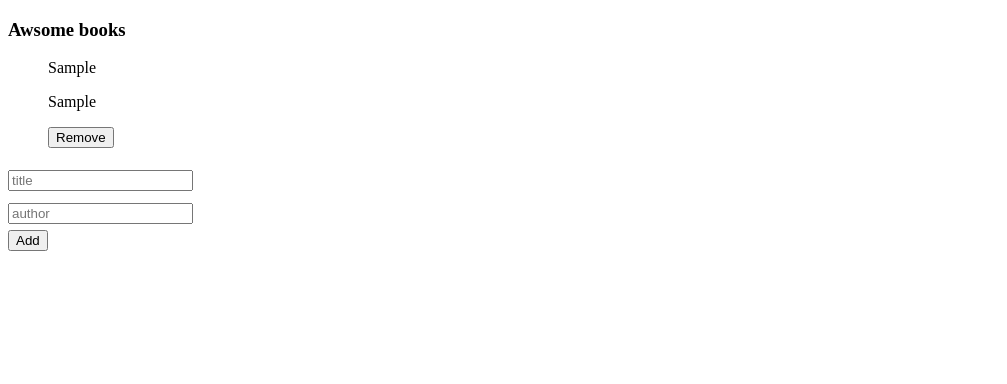
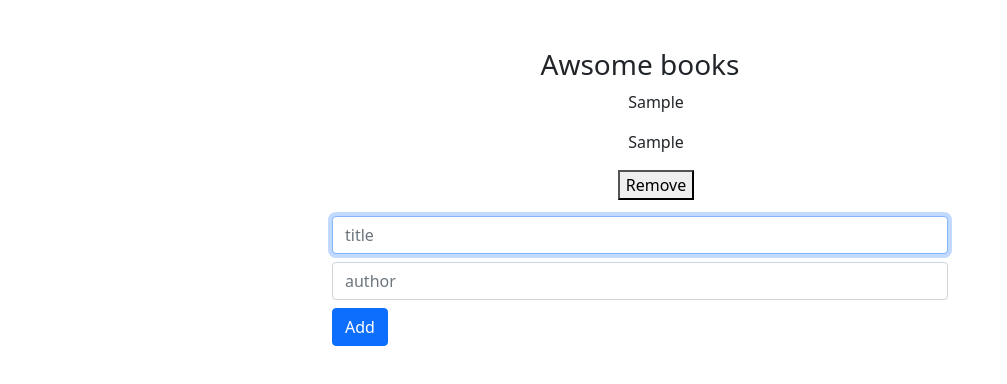
Before and after one commit to Takhmina175/awesome_books, a plain HTML site: page index.html in a window 1280 px wide. Both pictures are taken after typing "Sample", "Sample" into the empty fields and a click on the button "Add". Shown: the whole page, without its empty margins (0-1007 px from the left). Drawn offline with nearby package versions, Linux system fonts and the light colour scheme.

Commit message:
Resolve removeBook issue

```diff
--- a/index.html
+++ b/index.html
@@ -4,20 +4,23 @@
     <meta charset="UTF-8">
     <meta http-equiv="X-UA-Compatible" content="IE=edge">
     <meta name="viewport" content="width=device-width, initial-scale=1.0">
+    <link rel="stylesheet" href="https://cdn.jsdelivr.net/npm/bootstrap@5.1.1/dist/css/bootstrap.min.css" integrity="sha384-F3w7mX95PdgyTmZZMECAngseQB83DfGTowi0iMjiWaeVhAn4FJkqJByhZMI3AhiU" crossorigin="anonymous">
+    <link rel="stylesheet" href="style.css">
     <title>Awsome Books</title>
-    <link rel="stylesheet" href="style.css">
 </head>
 <body>
-<h3>Awsome books</h3>
-<div id="ptext"></div>
+  <main class="mt-5">
+    <h3 class="text-center">Awsome books</h3>
+    <div class="text-center" id="ptext"></div>
 
-<div class="bookList">
-  <form>
-    <input type="text" id="title" placeholder="title" class="styleInput"><br>
-    <input type="text" id="author" placeholder="author" class="styleInput" ><br>
-    <button id="add-btn">Add</button>
-  </form>
-</div>
-<script src="index.js"></script>
+    <div class="container w-50 bookList">
+      <form class="g-3">
+        <input type="text" class="form-control mb-2" id="title" name="title" placeholder="title" required>
+        <input type="text" class="form-control mb-2" id="author" name="author" placeholder="author" required>
+        <button class="btn btn-primary" id="add-btn">Add</button>
+      </form>
+    </div>
+  </main>
+  <script src="index.js"></script>
 </body>
 </html>
--- a/index.js
+++ b/index.js
@@ -3,11 +3,10 @@ const authorInput = document.querySelector('#author');
 const bookContainer = document.querySelector('#ptext');
 const addBtn = document.getElementById('add-btn');
 
-let books = [];
-if (localStorage.getItem('books') === null) {
-  books = [];
-} else {
-  books = JSON.parse(localStorage.getItem('books'));
+// let books = [];
+function renderBooks() {
+  const books = JSON.parse(localStorage.getItem('books') || '[]');
+  return books;
 }
 
 const ul = document.createElement('ul');
@@ -32,12 +31,12 @@ function createBook({ title, author }) {
   bookContainer.appendChild(ul);
 }
 
-books.forEach(createBook);
+renderBooks().forEach(createBook);
 
 function addBook(title, author) {
-  books.push({ title, author });
-  localStorage.setItem('books', JSON.stringify(books));
-
+  const bookArray = renderBooks();
+  bookArray.push({ title, author });
+  localStorage.setItem('books', JSON.stringify(bookArray));
   return { title, author };
 }
 
@@ -49,11 +48,16 @@ addBtn.onclick = function (e) {
   createBook(newBook);
   titleInput.value = '';
   authorInput.value = '';
+  titleInput.focus();
 };
 
-function deleteBook(el) {
-  if (el.classList.contains('delete')) {
-    el.parentElement.remove();
+function deleteBook(element) {
+  const bookArray = renderBooks();
+  if (element.classList.contains('delete')) {
+    const removeItem = element.parentElement;
+    bookArray.splice(removeItem, 1);
+    element.parentElement.remove();
+    localStorage.setItem('books', JSON.stringify(bookArray));
   }
 }
 
```
Also changed, not shown: 2 other files.
